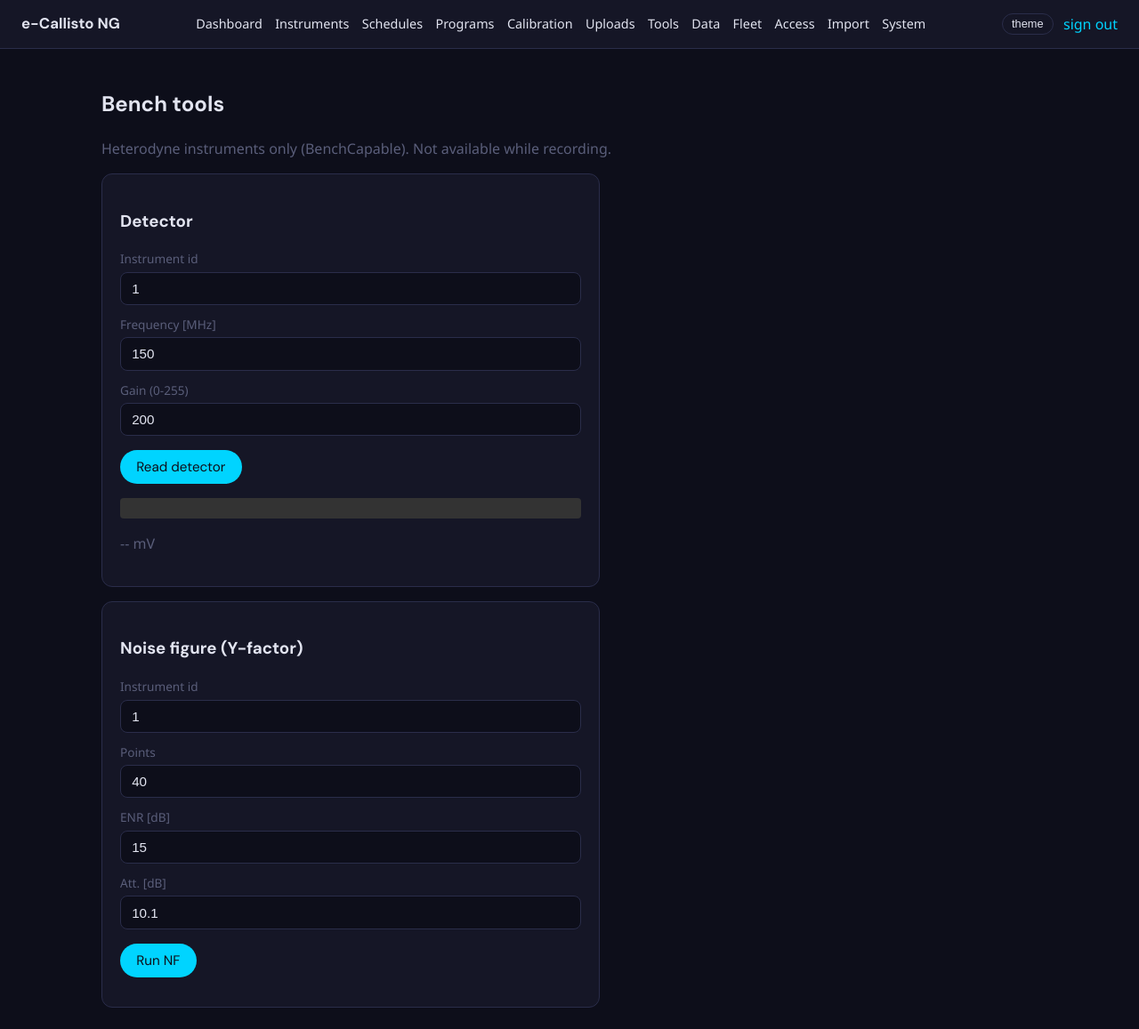
After one commit to jomdh/e-callisto-NG, a Python web app: template src/ecallisto_ng/api/templates/portal/tools.html in a window 1280 px wide. The commit adds this page. Shown: the whole page at 89% size. Run offline with Jinja, Linux system fonts and the light colour scheme; the template is opened without the code that fills it, so the values that code supplies are empty.

Commit message:
0.4-M12-S033: milestone M12 complete -- noise figure + Tools UI; v0.4.1
- services/noise_figure.py (Y-factor NF, detector slope, bandpass, stats).
- POST /instruments/{id}/bench/noise_figure (cold/warm/hot sweeps + compute).
- /portal/tools page + tools.js (detector gauge + NF run); Tools nav link.
- tests: NF math + endpoint + page; 135 pass.
- M12 close: v0.4.1, changelog, ROADMAP, SPRINT 032-033.

Co-Authored-By: Claude Opus 4.8 <noreply@anthropic.com>

```diff
--- a/pyproject.toml
+++ b/pyproject.toml
@@ -4,7 +4,7 @@ build-backend = "setuptools.build_meta"
 
 [project]
 name = "ecallisto-ng"
-version = "0.4.0"
+version = "0.4.1"
 description = "Web-based solar radio spectrometer suite for a station (e-Callisto NG)"
 readme = "README.md"
 requires-python = ">=3.12"
--- a/src/ecallisto_ng/__init__.py
+++ b/src/ecallisto_ng/__init__.py
@@ -15,4 +15,4 @@ working agreement.
 
 from __future__ import annotations
 
-__version__ = "0.4.0"
+__version__ = "0.4.1"
--- /dev/null
+++ b/src/ecallisto_ng/api/static/js/tools.js
@@ -0,0 +1,66 @@
+// Bench tools island: detector readout + Y-factor noise figure.
+// CSP-safe (external file, same-origin fetch with the session cookie).
+(function () {
+  "use strict";
+
+  async function api(method, url, body) {
+    const opts = { method, headers: {} };
+    if (body !== undefined) {
+      opts.headers["Content-Type"] = "application/json";
+      opts.body = JSON.stringify(body);
+    }
+    const resp = await fetch(url, opts);
+    const text = await resp.text();
+    let data;
+    try { data = JSON.parse(text); } catch (e) { data = text; }
+    if (!resp.ok) throw new Error((data && data.detail) || resp.status);
+    return data;
+  }
+
+  const readBtn = document.getElementById("bench-read");
+  if (readBtn) {
+    const gauge = document.getElementById("bench-gauge");
+    const mv = document.getElementById("bench-mv");
+    readBtn.addEventListener("click", async () => {
+      const id = document.getElementById("bench-inst").value;
+      const f = document.getElementById("bench-freq").value;
+      const g = document.getElementById("bench-gain").value;
+      mv.textContent = "reading...";
+      try {
+        const r = await api(
+          "GET",
+          `/api/v1/instruments/${id}/bench/detector?freq=${f}&gain=${g}`
+        );
+        // legacy detector range ~0-2500 mV
+        const pct = Math.max(0, Math.min(100, (r.mv / 2500) * 100));
+        gauge.style.width = pct + "%";
+        mv.textContent = `${r.mv} mV`;
+      } catch (e) { mv.textContent = e.message; }
+    });
+  }
+
+  const nfBtn = document.getElementById("nf-run");
+  if (nfBtn) {
+    const out = document.getElementById("nf-out");
+    nfBtn.addEventListener("click", async () => {
+      const id = document.getElementById("nf-inst").value;
+      out.textContent = "running cold/warm/hot sweeps...";
+      try {
+        const r = await api(
+          "POST",
+          `/api/v1/instruments/${id}/bench/noise_figure`,
+          {
+            n_points: Number(document.getElementById("nf-n").value),
+            enr_db: Number(document.getElementById("nf-enr").value),
+            att_db: Number(document.getElementById("nf-att").value),
+          }
+        );
+        out.textContent =
+          `NF mean = ${r.nf_mean} dB  (1s = ${r.nf_sigma} dB)\n` +
+          `points = ${r.freqs.length}, ` +
+          `band ${r.freqs[0].toFixed(1)}-` +
+          `${r.freqs[r.freqs.length - 1].toFixed(1)} MHz`;
+      } catch (e) { out.textContent = e.message; }
+    });
+  }
+})();
--- a/src/ecallisto_ng/api/templates/portal/_nav.html
+++ b/src/ecallisto_ng/api/templates/portal/_nav.html
@@ -7,6 +7,7 @@
     <a href="/portal/manage/programs">Programs</a>
     <a href="/portal/manage/calibration">Calibration</a>
     <a href="/portal/manage/uploads">Uploads</a>
+    <a href="/portal/tools">Tools</a>
     <a href="/portal/data">Data</a>
     <a href="/portal/fleet">Fleet</a>
     <a href="/portal/access">Access</a>
--- /dev/null
+++ b/src/ecallisto_ng/api/templates/portal/tools.html
@@ -0,0 +1,46 @@
+{% extends "portal/base.html" %}
+{% block title %}Tools -- e-Callisto NG{% endblock %}
+{% block body %}
+{% include "portal/_nav.html" %}
+<div class="portal-main">
+  <h2>Bench tools</h2>
+  <p class="muted">Heterodyne instruments only (BenchCapable). Not available
+    while recording.</p>
+
+  <div class="card" style="max-width:560px">
+    <h3>Detector</h3>
+    <label for="bench-inst">Instrument id</label>
+    <input id="bench-inst" type="number" value="1">
+    <label for="bench-freq">Frequency [MHz]</label>
+    <input id="bench-freq" type="number" value="150">
+    <label for="bench-gain">Gain (0-255)</label>
+    <input id="bench-gain" type="number" value="200">
+    <div style="margin-top:1rem">
+      <button class="btn" id="bench-read" type="button">Read detector</button>
+    </div>
+    <div id="bench-gauge-wrap" style="margin-top:1rem">
+      <div style="background:var(--surface-variant,#333);border-radius:4px;height:1.4em;overflow:hidden">
+        <div id="bench-gauge" style="height:100%;width:0;background:var(--accent)"></div>
+      </div>
+      <p id="bench-mv" class="muted">-- mV</p>
+    </div>
+  </div>
+
+  <div class="card" style="max-width:560px;margin-top:1rem">
+    <h3>Noise figure (Y-factor)</h3>
+    <label for="nf-inst">Instrument id</label>
+    <input id="nf-inst" type="number" value="1">
+    <label for="nf-n">Points</label>
+    <input id="nf-n" type="number" value="40">
+    <label for="nf-enr">ENR [dB]</label>
+    <input id="nf-enr" type="number" value="15">
+    <label for="nf-att">Att. [dB]</label>
+    <input id="nf-att" type="number" value="10.1">
+    <div style="margin-top:1rem">
+      <button class="btn" id="nf-run" type="button">Run NF</button>
+    </div>
+    <pre id="nf-out" class="muted" style="white-space:pre-wrap"></pre>
+  </div>
+</div>
+<script src="/static/js/tools.js"></script>
+{% endblock %}
```
Also changed, not shown: docs/planning/ROADMAP.md (+1 -1 lines), docs/planning/logbook/SPRINT_LOG_033.md (added, +31 -0 lines), docs/planning/sprints/SPRINT_PLAN_033.md (added, +14 -0 lines), src/ecallisto_ng/api/routes/instruments.py (+49 -0 lines), src/ecallisto_ng/api/routes/portal.py (+7 -0 lines), src/ecallisto_ng/services/noise_figure.py (added, +71 -0 lines), tests/test_noise_figure.py (added, +72 -0 lines), docs/changelog.md.
